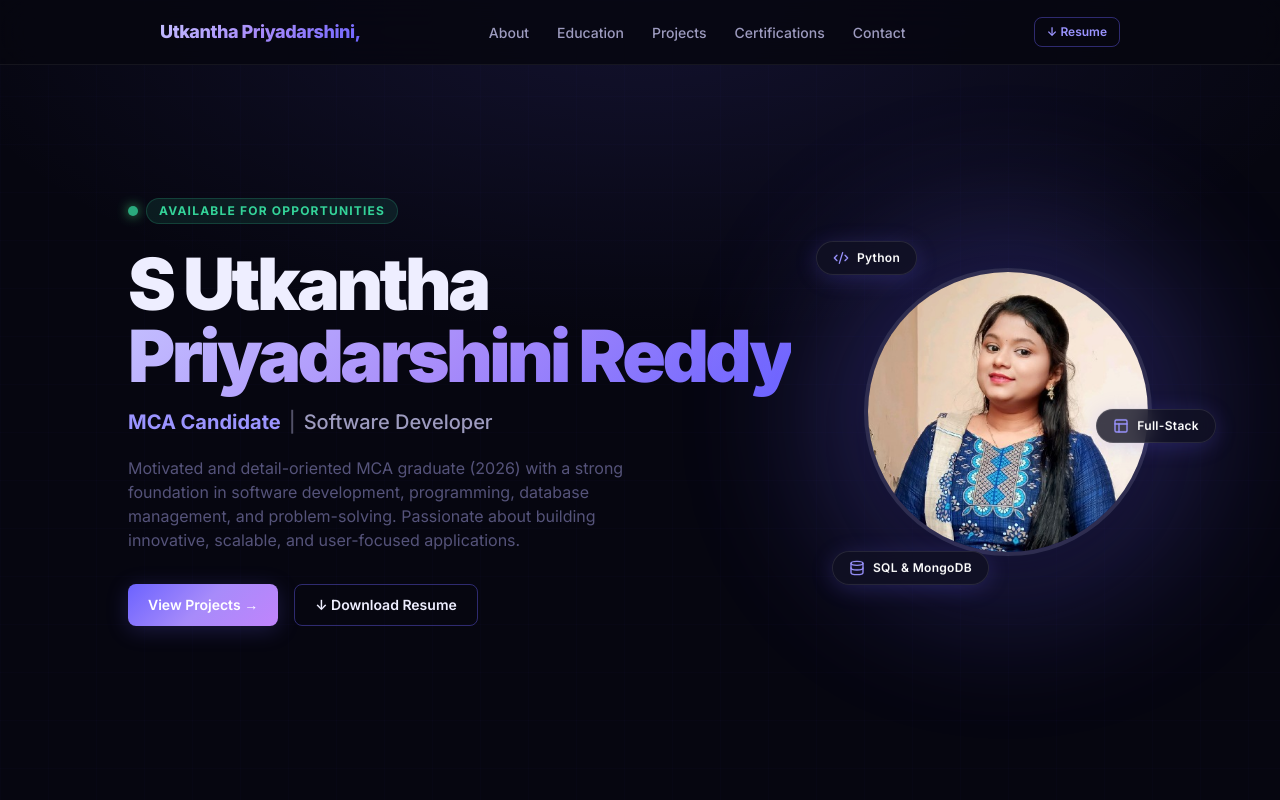
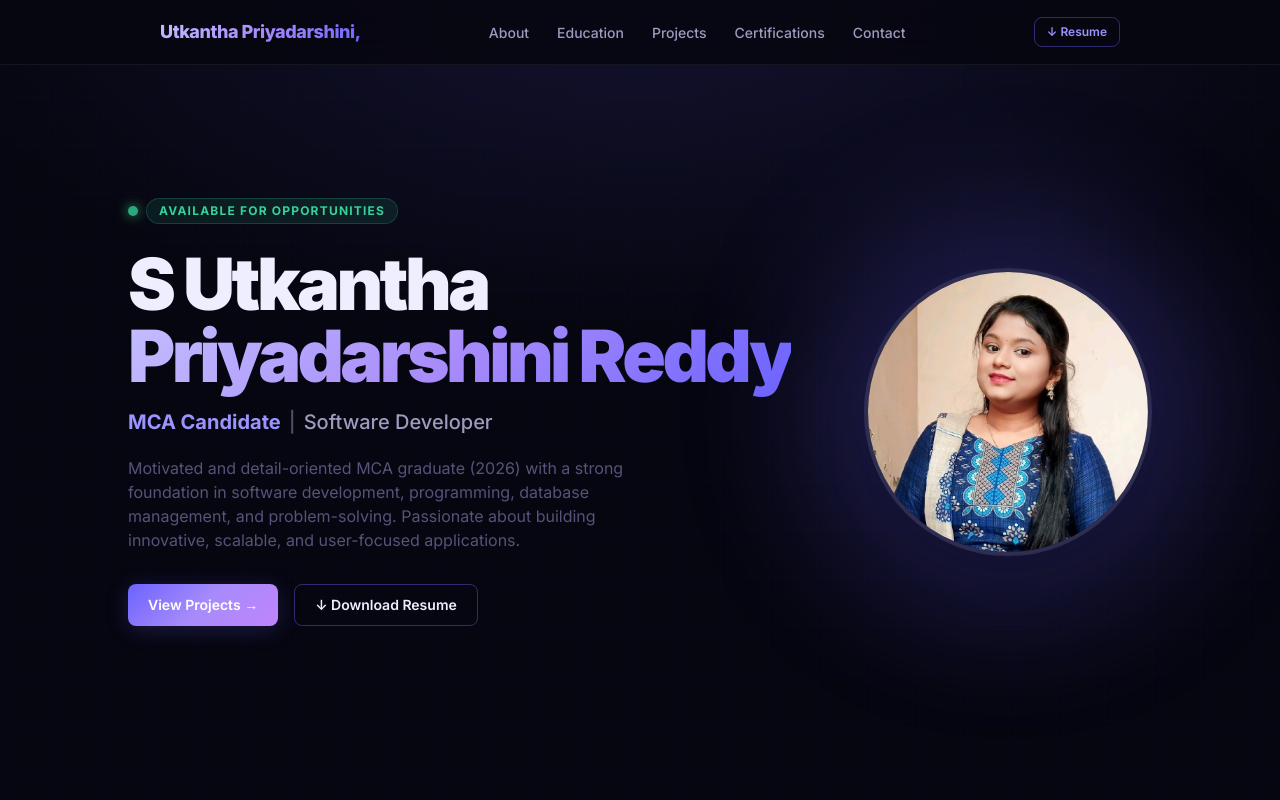
Before and after one commit to Utkantha/Utkantha.github.io, a React (Vite) app: page / in a window 1280 px wide. Shown: the top 800 px of the page. Built offline with nearby package versions, Linux system fonts and the light colour scheme.

Commit message:
fix: remove floating badges from hero, add project image mockups

```diff
--- a/src/components/Hero.tsx
+++ b/src/components/Hero.tsx
@@ -3,38 +3,6 @@ import profileImage from '../assets/profile_image.jfif';
 import resumePdf from '../assets/sutkanthapdreddy_resume.pdf';
 import { meta } from '../data/portfolioData';
 import { Button } from './ui';
-import { Code2, Database, Layout } from 'lucide-react';
-
-/* ── Floating Animation Variants ── */
-const floatingAnimation = {
-  y: ['-10%', '10%'],
-  transition: {
-    duration: 3,
-    repeat: Infinity,
-    repeatType: "reverse" as const,
-    ease: "easeInOut" as const,
-  }
-};
-
-/* ── Floating Badge Component ── */
-function FloatingBadge({ icon: Icon, label, className, delay = 0 }: { icon: any, label: string, className: string, delay?: number }) {
-  return (
-    <motion.div
-      initial={{ opacity: 0, scale: 0.8 }}
-      animate={{ opacity: 1, scale: 1 }}
-      transition={{ duration: 0.6, delay }}
-      className={`absolute z-20 ${className}`}
-    >
-      <motion.div
-        animate={floatingAnimation}
-        className="flex items-center gap-2 bg-bg-card/80 backdrop-blur-md border border-white/10 shadow-glow-sm rounded-full py-2 px-4"
-      >
-        <Icon className="w-4 h-4 text-accent-light" />
-        <span className="text-xs font-semibold text-white tracking-wide">{label}</span>
-      </motion.div>
-    </motion.div>
-  );
-}
 
 export default function Hero() {
   const containerVariants = {
@@ -118,27 +86,7 @@ export default function Hero() {
                 alt={meta.name}
                 className="relative w-48 h-48 sm:w-56 sm:h-56 md:w-72 md:h-72 rounded-full object-cover object-top border-4 border-white/10 shadow-2xl z-10"
                 whileHover={{ scale: 1.05, rotate: 2 }}
-                transition={{ type: "spring", stiffness: 300, damping: 20 }}
-              />
-
-              {/* Floating Badges */}
-              <FloatingBadge
-                icon={Code2}
-                label="Python"
-                className="-top-4 -left-8 md:-top-6 md:-left-12"
-                delay={0.2}
-              />
-              <FloatingBadge
-                icon={Layout}
-                label="Full-Stack"
-                className="top-1/2 -right-12 md:-right-16 translate-x-4 md:translate-x-8"
-                delay={0.6}
-              />
-              <FloatingBadge
-                icon={Database}
-                label="SQL & MongoDB"
-                className="-bottom-6 -left-4 md:-bottom-8 md:-left-8"
-                delay={0.4}
+                transition={{ type: "spring" as const, stiffness: 300, damping: 20 }}
               />
             </div>
           </motion.div>
--- a/src/components/Projects.tsx
+++ b/src/components/Projects.tsx
@@ -2,7 +2,7 @@ import { motion } from 'framer-motion'
 import { projects } from '../data/portfolioData'
 import { SectionHeader, Tag } from './ui'
 
-function ProjectCard({ emoji, title, description, tags, link, index }: typeof projects[0] & { index: number }) {
+function ProjectCard({ emoji, image, title, description, tags, link, index }: typeof projects[0] & { index: number }) {
   return (
     <motion.a
       href={link}
@@ -13,8 +13,22 @@ function ProjectCard({ emoji, title, description, tags, link, index }: typeof pr
       viewport={{ once: true, margin: "-50px" }}
       transition={{ duration: 0.5, delay: index * 0.1 }}
       whileHover={{ scale: 1.02 }}
-      className="group flex flex-col bg-bg-card border border-white/[0.06] hover:border-accent/40 rounded-xl p-5 sm:p-6 transition-all duration-300 hover:shadow-glow-sm hover:bg-bg-hover"
+      className="group flex flex-col bg-bg-card border border-white/[0.06] hover:border-accent/40 rounded-xl overflow-hidden transition-all duration-300 hover:shadow-glow-sm hover:bg-bg-hover"
     >
+      {/* Project Image */}
+      {image && (
+        <div className="w-full h-48 overflow-hidden relative border-b border-white/[0.06]">
+          <div className="absolute inset-0 bg-accent/10 opacity-0 group-hover:opacity-100 transition-opacity z-10 pointer-events-none" />
+          <img
+            src={image}
+            alt={title}
+            className="w-full h-full object-cover group-hover:scale-105 transition-transform duration-500"
+          />
+        </div>
+      )}
+
+      {/* Card Content */}
+      <div className="p-5 sm:p-6 flex flex-col flex-1">
         <div className="flex justify-between items-start mb-4">
           <span className="text-3xl filter drop-shadow-md">{emoji}</span>
           <span className="w-8 h-8 rounded-full border border-white/10 flex items-center justify-center text-ink-muted text-lg group-hover:text-white group-hover:border-accent/50 group-hover:bg-accent/20 transition-all duration-300">↗</span>
@@ -23,6 +37,7 @@ function ProjectCard({ emoji, title, description, tags, link, index }: typeof pr
         <p className="text-sm text-ink-secondary leading-relaxed mb-5 flex-1">{description}</p>
         <div className="flex flex-wrap gap-2">
           {tags.map((tag) => <Tag key={tag} small>{tag}</Tag>)}
+        </div>
       </div>
     </motion.a>
   )
--- a/src/config/portfolio.json
+++ b/src/config/portfolio.json
@@ -118,6 +118,7 @@
   "projects": [
     {
       "emoji": "📚",
+      "image": "/edulearn.jpg",
       "title": "EduLearn – E-Learning Platform",
       "description": "Designed and deployed a fully responsive e-learning web application using HTML5, CSS3, and vanilla JavaScript, hosted on Vercel with CI/CD via GitHub Actions. Implemented mobile-first responsive design ensuring seamless compatibility.",
       "tags": [
@@ -131,6 +132,7 @@
     },
     {
       "emoji": "🛒",
+      "image": "/yamazone.jpg",
       "title": "Yamazone – E-Commerce Demo",
       "description": "Built a full-stack e-commerce web application inspired by Amazon, with a Python Flask backend and HTML/CSS/JavaScript frontend. Implemented product catalog API, Add-to-Cart drawer with live subtotal, and Buy Now order simulation.",
       "tags": [
--- a/src/data/portfolioData.ts
+++ b/src/data/portfolioData.ts
@@ -46,6 +46,7 @@ export interface Education {
 
 export interface Project {
   emoji: string
+  image?: string
   title: string
   description: string
   tags: string[]
```
Also changed, not shown: public/edulearn.jpg (added), public/yamazone.jpg (added). Lines whose indentation alone changed are shown as unchanged.
